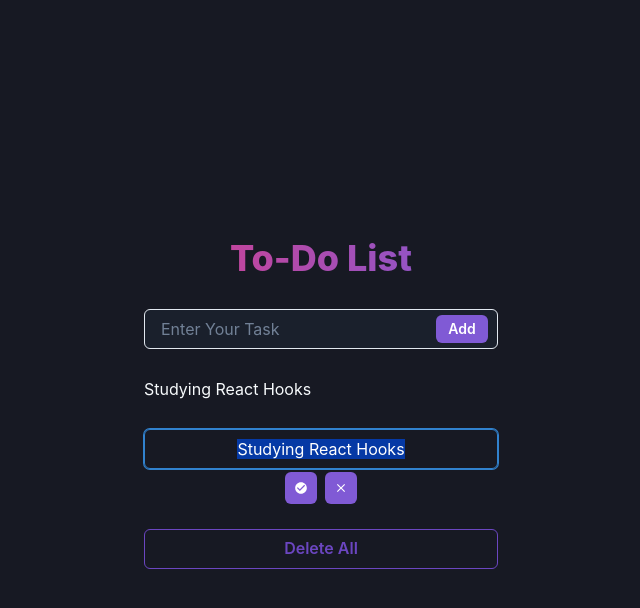
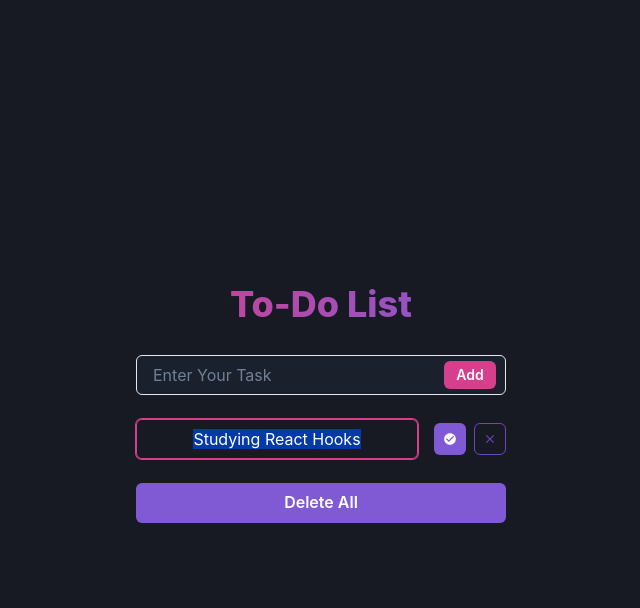
Before and after one commit to yurimutti/todo-with-redux-toolkit, a React (Create React App) app: page / in a window 1280 px wide. Both pictures are taken after a click on the button "Edit". Shown: the top 608 px of the page, without its empty margins (319-959 px from the left). Built offline with nearby package versions, Linux system fonts and the light colour scheme.

Commit message:
feat: app styles

```diff
--- a/src/App.tsx
+++ b/src/App.tsx
@@ -14,7 +14,7 @@ import {
   ButtonGroup,
   IconButton,
 } from "@chakra-ui/react";
-import { MdClose, MdEdit, MdCheckCircle} from "react-icons/md";
+import { MdClose, MdEdit, MdCheckCircle } from "react-icons/md";
 import { theme } from "./styles/theme";
 
 // ADD TASK
@@ -32,16 +32,27 @@ function App() {
     } = useEditableControls();
 
     return isEditing ? (
-      <ButtonGroup justifyContent="center" size="sm">
-        <IconButton colorScheme='purple' icon={<MdCheckCircle />} aria-label='Check' {...getSubmitButtonProps()} />
-        <IconButton colorScheme='purple' icon={<MdClose />} aria-label='Close' {...getCancelButtonProps()} />
+      <ButtonGroup alignItems="center" justifyContent="center" size="sm">
+        <IconButton
+          colorScheme="purple"
+          icon={<MdCheckCircle />}
+          aria-label="Check"
+          {...getSubmitButtonProps()}
+        />
+        <IconButton
+          colorScheme="purple"
+          variant="outline"
+          icon={<MdClose />}
+          aria-label="Close"
+          {...getCancelButtonProps()}
+        />
       </ButtonGroup>
     ) : (
-      <Flex justifyContent="center">
+      <Flex alignItems="center" justifyContent="center">
         <IconButton
-        colorScheme='purple'
+          colorScheme="purple"
           size="sm"
-          aria-label='Edit'
+          aria-label="Edit"
           icon={<MdEdit />}
           {...getEditButtonProps()}
         />
@@ -68,6 +79,7 @@ function App() {
           >
             To-Do List
           </Text>
+
           <InputGroup size="md">
             <Input
               placeholder="Enter Your Task"
@@ -78,16 +90,11 @@ function App() {
               }}
             />
             <InputRightElement width="4.5rem">
-              <Button colorScheme="purple" h="1.75rem" size="sm">
+              <Button colorScheme="pink" h="1.75rem" size="sm">
                 Add
               </Button>
             </InputRightElement>
           </InputGroup>
-
-          <Editable defaultValue="Studying React Hooks" >
-            <EditablePreview />
-            <EditableInput />
-          </Editable>
 
           <Editable
             textAlign="center"
@@ -95,13 +102,14 @@ function App() {
             fontSize="2xl"
             isPreviewFocusable={false}
           >
-            <EditablePreview />
-            {/* Here is the custom input */}
-            <Input as={EditableInput} />
-            <EditableControls />
+            <Flex alignContent="center" gap={4}>
+              <EditablePreview />
+              <Input as={EditableInput} focusBorderColor="pink.500" />
+              <EditableControls />
+            </Flex>
           </Editable>
 
-          <Button colorScheme="purple" variant="outline" size="md">
+          <Button colorScheme="purple" size="md">
             Delete All
           </Button>
         </Stack>
```
